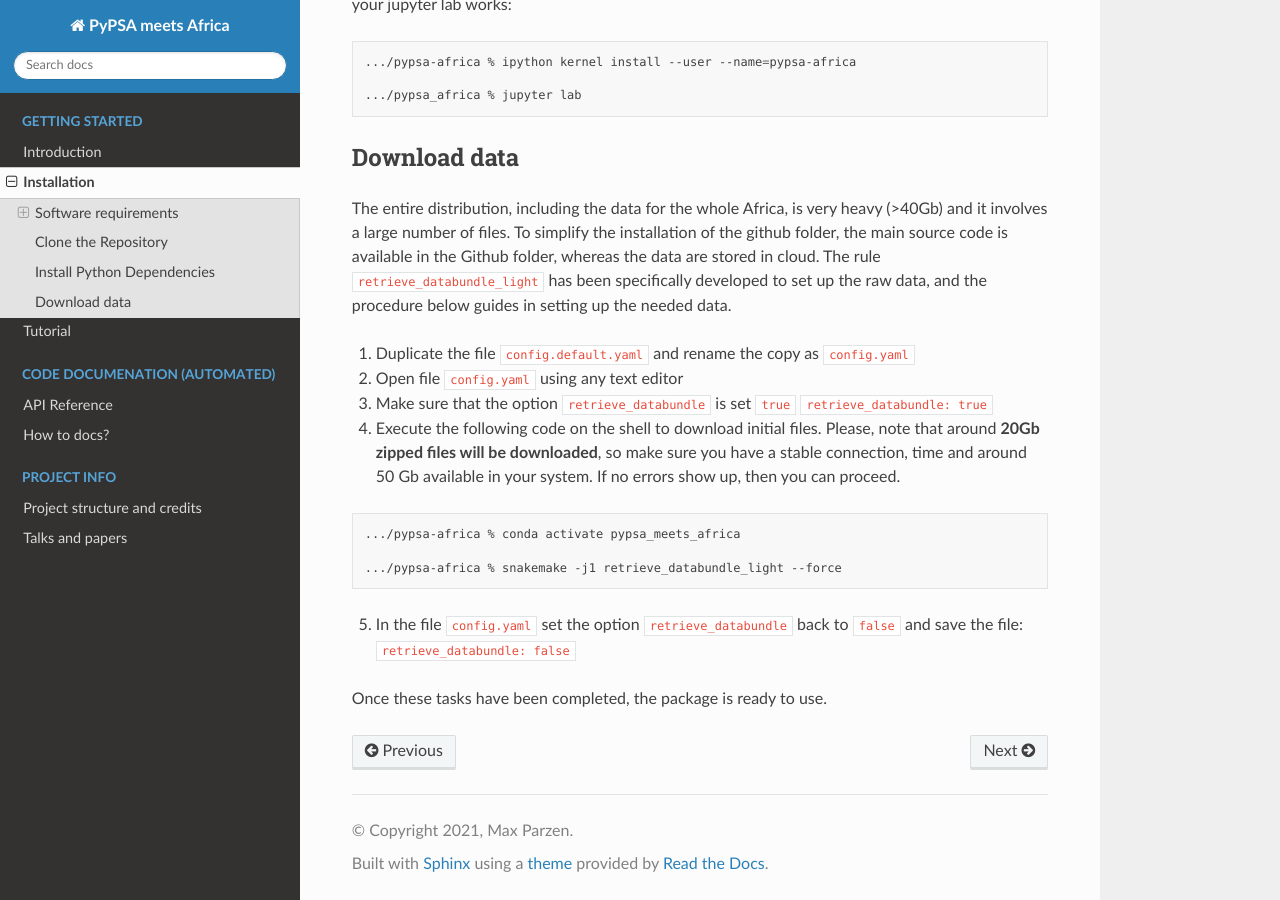
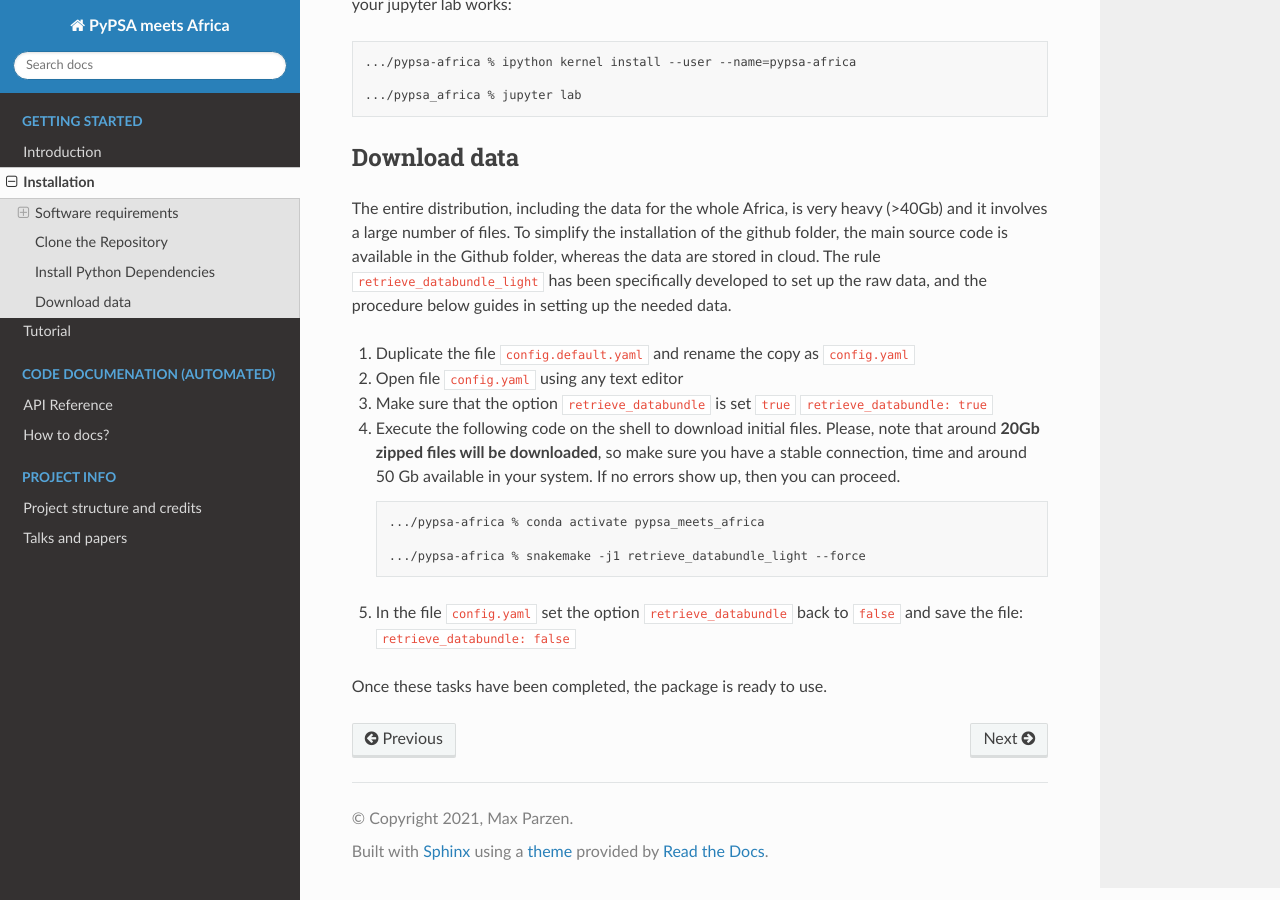
Before and after one commit to pypsa-meets-earth/pypsa-earth, a Sphinx documentation site: the page built from doc/installation.rst, in a window 1280 px wide and 900 px high, scrolled down 1987 px. Built offline with Sphinx 7.4.7 and the Read the Docs theme 2.0.0, drawn with Linux system fonts in a browser that asks for light colours; pages that are not in the unit, such as notebooks, are missing from menus.

Commit message:
Update style

```diff
--- a/doc/installation.rst
+++ b/doc/installation.rst
@@ -26,8 +26,8 @@ Programs and programming language
   Useful content to watch refer to numpy, pandas
 - `conda <https://docs.conda.io/projects/conda/en/latest/user-guide/install/download.html>`_ **(mandatory)**: in order to use packages in python,
   it is highly recommended to use a conda package manager, such as `Anaconda <https://docs.anaconda.com/>`_ or
-  `Miniconda <https://docs.conda.io/en/latest/miniconda.html>`_ (**recommended**)
-- `Git <https://git-scm.com/>`_ **(mandatory)**: Git is a free open source system aimed at tracking changes in the code development
+  `Miniconda <https://docs.conda.io/en/latest/miniconda.html>`__ (**recommended**)
+- `Git <https://git-scm.com/>`__ **(mandatory)**: Git is a free open source system aimed at tracking changes in the code development
   and enable to coordinate the parallel software development between many developers.
   It is mandatory to `learn the git basics <https://git-scm.com/doc>`_.
 - `IDE Python` **(recommendation)**: in order to write python code, you need an Integrated Development Environment (IDE)
@@ -36,7 +36,7 @@ Programs and programming language
   Other alternatives are also viable if you are familiar with them, such as `PyCharm <https://www.jetbrains.com/pycharm/>`_,
   however we recommend Visual Studio Code also given its easy to use interface with Git.
   *Note*: if you decide to use Visual Studio Code, check out the tutorial about how to use
-  `Git <https://code.visualstudio.com/docs/editor/versioncontrol#_git-support>`_ and `Github <https://code.visualstudio.com/docs/editor/github>`_
+  `Git <https://code.visualstudio.com/docs/editor/versioncontrol#_git-support>`__ and `Github <https://code.visualstudio.com/docs/editor/github>`__
   in Visual Studio Code
 - `Snakemake <https://snakemake.readthedocs.io/en/stable/>`_ **(mandatory)**: snakemake is a tool to create reproducible and scalable workflow procedures.
   Snakemake provides a set of functions and a reference language where a set of execution blocks can be easily defined
@@ -76,8 +76,8 @@ PyPSA meets Africa relies on a set of other Python packages to function.
 We recommend using the package manager and environment management system ``conda`` to install them.
 Make sure that ``conda`` is already installed on your system or install one of the following two distributions:
 
-- `miniconda <https://docs.conda.io/en/latest/miniconda.html>`_ (recommended), which is a mini version of `Anaconda <https://www.anaconda.com/>`_
-- `Anaconda <https://www.anaconda.com/>`_
+- `miniconda <https://docs.conda.io/en/latest/miniconda.html>`__ (recommended), which is a mini version of `Anaconda <https://www.anaconda.com/>`__
+- `Anaconda <https://www.anaconda.com/>`__
 
 For instructions for your operating system follow the ``conda`` `installation guide <https://docs.conda.io/projects/conda/en/latest/user-guide/install/>`_.
 
@@ -114,11 +114,11 @@ The rule ``retrieve_databundle_light`` has been specifically developed to set up
 4. Execute the following code on the shell to download initial files. Please, note that around **20Gb zipped files will be downloaded**,
    so make sure you have a stable connection, time and around 50 Gb available in your system. If no errors show up, then you can proceed.
 
-.. code:: bash
+   .. code:: bash
 
-    .../pypsa-africa % conda activate pypsa_meets_africa
+     .../pypsa-africa % conda activate pypsa_meets_africa
 
-    .../pypsa-africa % snakemake -j1 retrieve_databundle_light --force
+     .../pypsa-africa % snakemake -j1 retrieve_databundle_light --force
 
 5. In the file ``config.yaml`` set the option ``retrieve_databundle`` back to ``false`` and save the file:
    ``retrieve_databundle: false``
```
Also changed, not shown: doc/tutorial.rst (+8 -6 lines).
